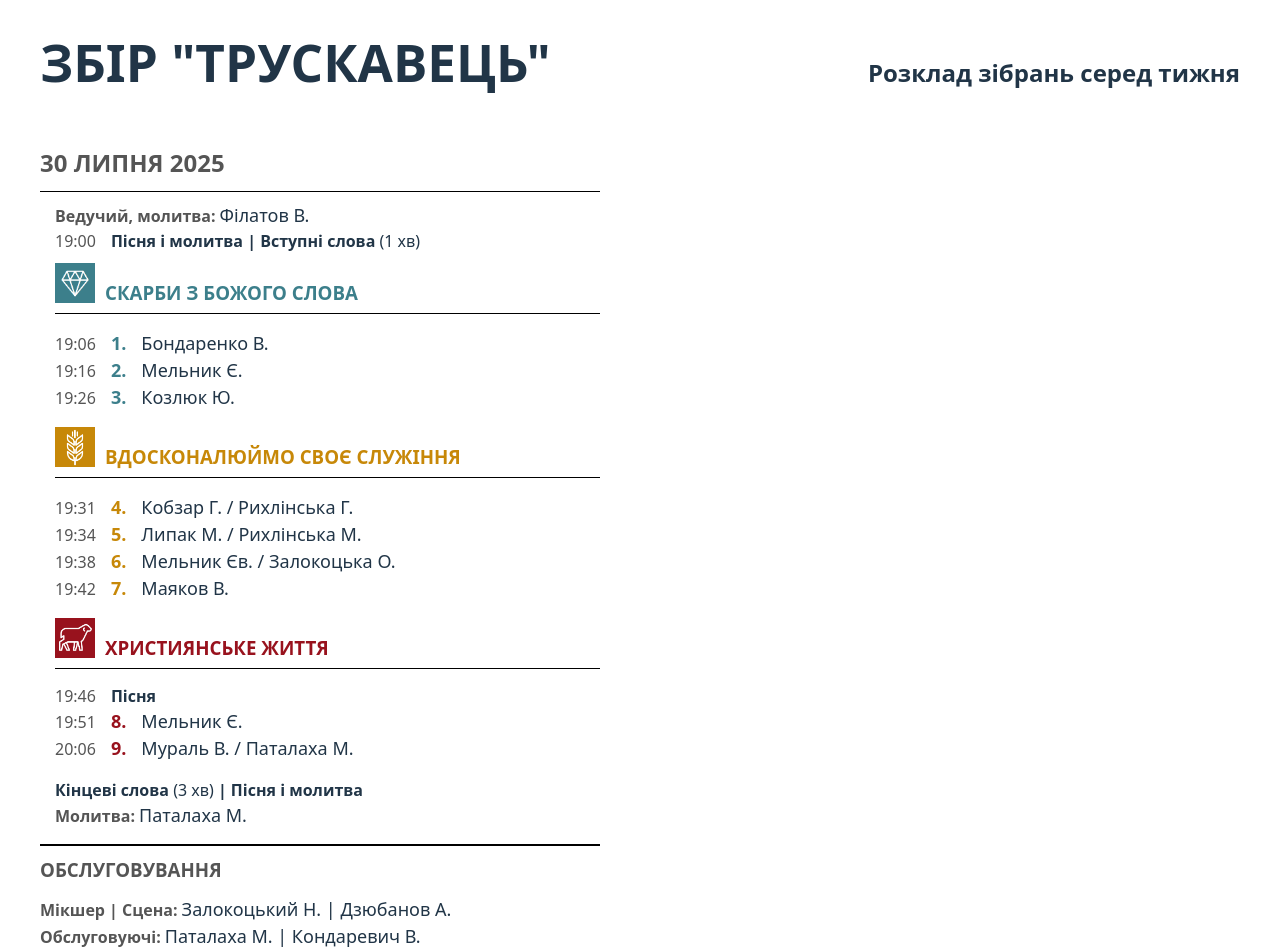
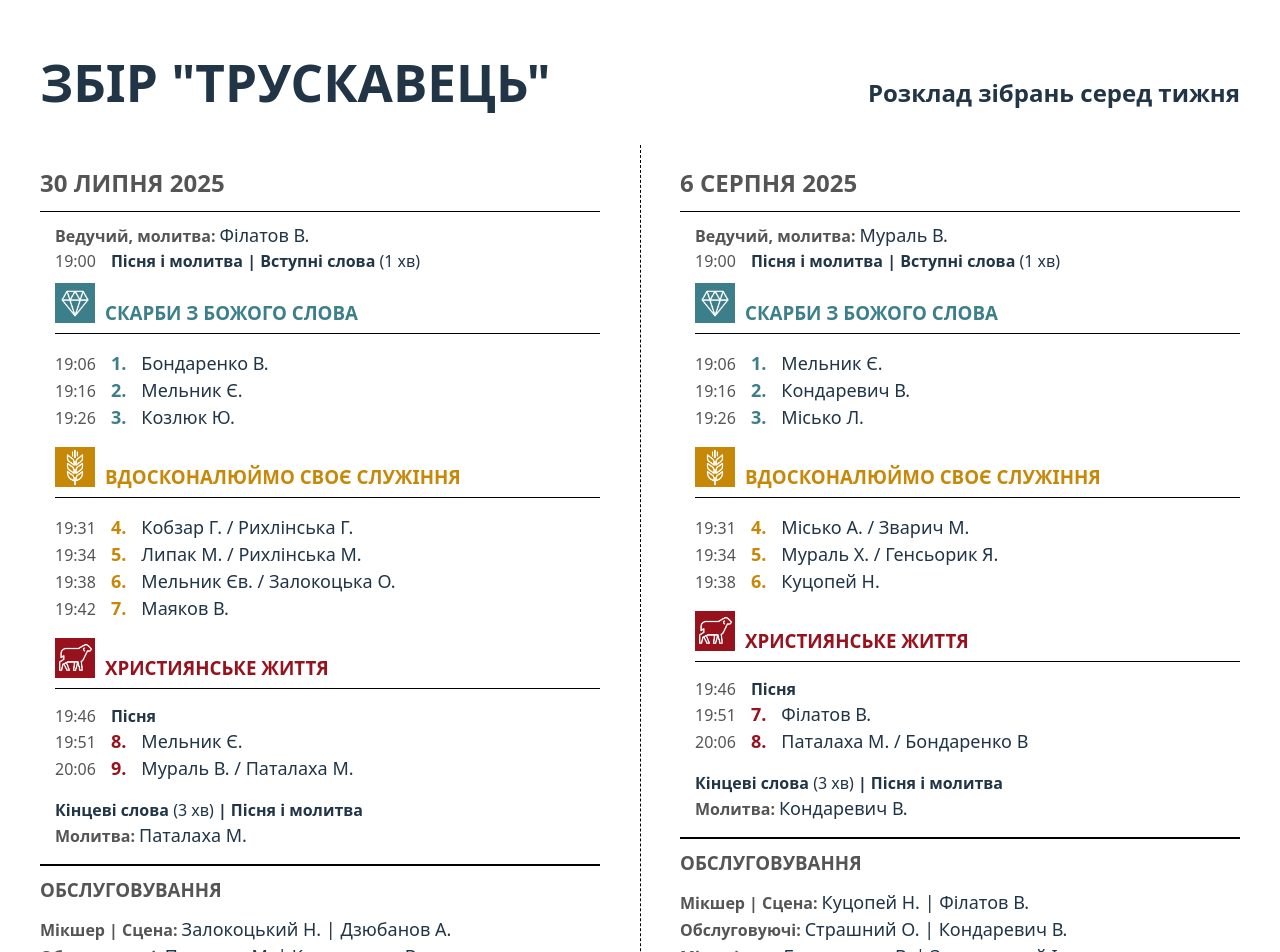
Before and after one commit to geniasheiko/schedules, a React (Vite) app: page /#/life-ministry in a window 1280 px wide. Shown: the top 952 px of the page. Built offline with nearby package versions, Linux system fonts and the light colour scheme.

Commit message:
LifeMinistryPage. Some styles.

```diff
--- a/src/pages/LifeMinistryPage.module.css
+++ b/src/pages/LifeMinistryPage.module.css
@@ -29,6 +29,7 @@ h2:not(.header h2){
 .container {
     max-width: 1200px;
     margin: 0 auto;
+    padding: 20px;
 }
 
 .header {
@@ -70,11 +71,21 @@ h2:not(.header h2){
 }
 
 .weeksContainer {
+    display: flex;
+    justify-content: space-between;
+    flex-wrap: wrap;
+}
+
+.weeksItem {
     width: calc(50% - 40px);
     margin-bottom: 40px;
 }
 
-.weeksItem {}
+.weeksItem:nth-child(odd){
+    padding-right: 40px;
+    border-right: 1px dashed #000;
+}
+
 .weekTitle {}
 .weekContent {
     padding-left: 15px;
@@ -175,7 +186,7 @@ h2:not(.header h2){
         margin: 0 auto;
         padding: 0 10px;
     }
-    .weeksContainer {
+    .weeksItem {
         width: calc(100% - 20px);
     }
     .header {
@@ -193,4 +204,7 @@ h2:not(.header h2){
         align-items: baseline;
         flex-wrap: wrap;
     }
+    .weeksItem:nth-child(odd){
+        border: none;
+    }
 }
--- a/src/pages/LifeMinistryPage.tsx
+++ b/src/pages/LifeMinistryPage.tsx
@@ -134,7 +134,124 @@ export const LifeMinistryPage = () => {
                     </div>
                 </footer>
             </section>
-            <section className={styles.weeksItem}></section>
+            <section className={styles.weeksItem}>
+                <h2 className={styles.weekTitle}>6 СЕРПНЯ 2025</h2>
+                <div className={styles.weekContent}>
+                    <div className={styles.topBlock}>
+                        <div className={styles.chairman}>
+                            <span className={styles.personRole}>Ведучий, молитва:</span>
+                            <span className={styles.person}>Мураль В.</span>
+                        </div>
+                        <div className={styles.introductionConclusion}>
+                            <span className={styles.time}>19:00</span>
+                            <span>Пісня і молитва  |  Вступні слова </span>
+                            <span className={styles.introductionConclusionTime}>(1 хв)</span>
+                        </div>
+                    </div>
+                    <div className={styles.treasuresBlock}>
+                        <div className={styles.treasuresTitle}>
+                            <img className={styles.treasuresImg} src={treasuresImg} alt="Скарби з Божого Слова" />
+                            <h3 className={styles.treasuresText}>СКАРБИ З БОЖОГО СЛОВА</h3>
+                        </div>
+                        <ul className={styles.treasuresList}>
+                            <li className={styles.treasuresItem}>
+                                <span className={styles.time}>19:06</span>
+                                <span className={styles.treasuresNumber}>1.</span>
+                                <span className={styles.person}>Мельник Є.</span>
+                            </li>
+                            <li className={styles.treasuresItem}>
+                                <span className={styles.time}>19:16</span>
+                                <span className={styles.treasuresNumber}>2.</span>
+                                <span className={styles.person}>Кондаревич В.</span>
+                            </li>
+                            <li className={styles.treasuresItem}>
+                                <span className={styles.time}>19:26</span>
+                                <span className={styles.treasuresNumber}>3.</span>
+                                <span className={styles.person}>Місько Л.</span>
+                            </li>
+                        </ul>
+                    </div>
+                    <div className={styles.ministryBlock}>
+                        <div className={styles.ministryTitle}>
+                            <img className={styles.ministryImg} src={applyImg} alt="Вдосконалюймо своє служіння" />
+                            <h3 className={styles.ministryText}>ВДОСКОНАЛЮЙМО СВОЄ СЛУЖІННЯ</h3>
+                        </div>
+                        <ul className={styles.ministryList}>
+                            <li className={styles.ministryItem}>
+                                <span className={styles.time}>19:31</span>
+                                <span className={styles.ministryNumber}>4.</span>
+                                <span className={styles.person}>Місько А. / Зварич М.</span>
+                            </li>
+                            <li className={styles.ministryItem}>
+                                <span className={styles.time}>19:34</span>
+                                <span className={styles.ministryNumber}>5.</span>
+                                <span className={styles.person}>Мураль Х. / Генсьорик Я.</span>
+                            </li>
+                            <li className={styles.ministryItem}>
+                                <span className={styles.time}>19:38</span>
+                                <span className={styles.ministryNumber}>6.</span>
+                                <span className={styles.person}>Куцопей Н.</span>
+                            </li>
+                        </ul>
+                    </div>
+                    <div className={styles.lifeBlock}>
+                        <div className={styles.lifeTitle}>
+                            <img className={styles.lifeImg} src={livingImg} alt="Християнське життя" />
+                            <h3 className={styles.lifeText}>ХРИСТИЯНСЬКЕ ЖИТТЯ</h3>
+                        </div>
+                        <div className={styles.middleBlock}>
+                            <span className={styles.time}>19:46</span><span>Пісня</span>
+                        </div>
+                        <ul className={styles.lifeList}>
+                            <li className={styles.lifeItem}>
+                                <span className={styles.time}>19:51</span>
+                                <span className={styles.lifeNumber}>7.</span>
+                                <span className={styles.person}>Філатов В.</span>
+                            </li>
+                            <li className={styles.lifeItem}>
+                                <span className={styles.time}>20:06</span>
+                                <span className={styles.lifeNumber}>8.</span>
+                                <span className={styles.person}>Паталаха М. / Бондаренко В</span>
+                            </li>
+                        </ul>
+                    </div>
+                    <div className={styles.bottomBlock}>
+                        <div className={styles.introductionConclusion}>Кінцеві слова <span className={styles.introductionConclusionTime}>(3 хв)</span>  |  Пісня і молитва</div>
+                        <div className={styles.lastItem}>
+                            <span className={styles.personRole}>Молитва:</span>
+                            <span className={styles.person}>Кондаревич В.</span>
+                        </div>
+                    </div>
+                </div>
+                <footer className={styles.weekFooter}>
+                    <div className={`${styles.footerItem} ${styles.service}`}>
+                        <h3 className={styles.footerTitle}>ОБСЛУГОВУВАННЯ</h3>
+                        <ul className={styles.footerList}>
+                            <li className={styles.footerListItem}>
+                                <span className={styles.personRole}>Мікшер | Сцена:</span>
+                                <span className={styles.person}>Куцопей Н. | Філатов В.</span>
+                            </li>
+                            <li className={styles.footerListItem}>
+                                <span className={styles.personRole}>Обслуговуючі:</span>
+                                <span className={styles.person}>Страшний О. | Кондаревич В.</span>
+                            </li>
+                            <li className={styles.footerListItem}>
+                                <span className={styles.personRole}>Мікрофони:</span>
+                                <span className={styles.person}>Бондаренко В. | Залокоцький І.</span>
+                            </li>
+                        </ul>
+                    </div>
+                    <div className={`${styles.footerItem} ${styles.cleaning}`}>
+                        <h3 className={styles.footerTitle}>ПРИБИРАННЯ</h3>
+                        <div className={styles.footerList}>
+                            <div className={styles.footerListItem}>
+                                <span className={styles.personRole}>Група</span>
+                                <span className={styles.person}>2</span>
+                            </div>
+                        </div>
+                    </div>
+                </footer>
+            </section>
             <section className={styles.weeksItem}></section>
             <section className={styles.weeksItem}></section>
         </div>
```
